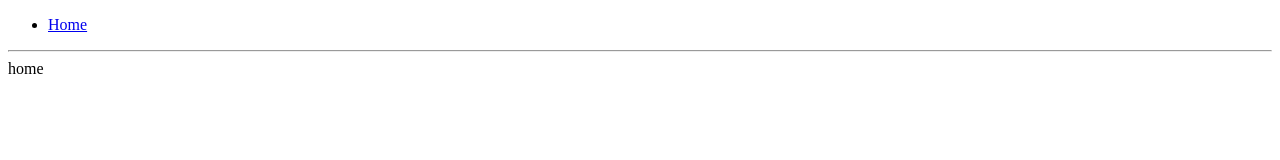
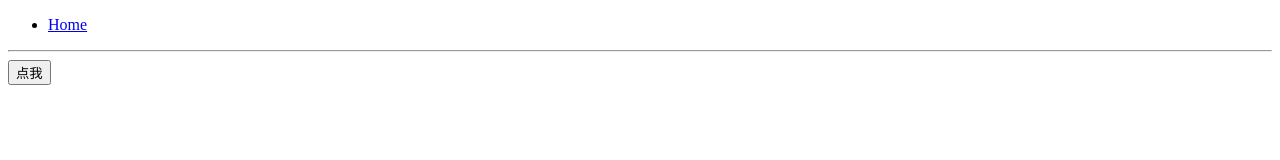
Before and after one commit to Depeng0929/kv-essays, a Vue app: page / in a window 1280 px wide. Shown: the top 160 px of the page. Built offline with nearby package versions, Linux system fonts and the light colour scheme.

Commit message:
feat: add global store

```diff
--- a/src/App.vue
+++ b/src/App.vue
@@ -2,13 +2,24 @@
   <div id="app">
     <div id="nav">
       <ul>
-        <li><router-link to="/">Home</router-link></li>
+        <li>
+          <router-link to="/">Home</router-link>
+        </li>
       </ul>
     </div>
     <hr />
-    <router-view/>
+    <router-view />
   </div>
 </template>
 
+<script>
+import store from './store/index'
+export default {
+  provide: {
+    store
+  }
+}
+</script>
+
 <style lang="scss">
 </style>
--- /dev/null
+++ b/src/store/index.js
@@ -0,0 +1,9 @@
+import Vue from 'vue'
+
+const state = Vue.observable({
+  name: 'kdp'
+})
+
+export default {
+  state
+}
--- a/src/views/Home.vue
+++ b/src/views/Home.vue
@@ -1,12 +1,19 @@
 <template>
   <div class="home">
-    home
+    <button>点我</button>
   </div>
 </template>
 
 <script>
 
 export default {
-  name: 'Home'
+  name: 'Home',
+  inject: ['store'],
+  created () {
+    console.log(this.store.state.name)
+  }
 }
 </script>
+
+<style lang="scss">
+</style>
```
